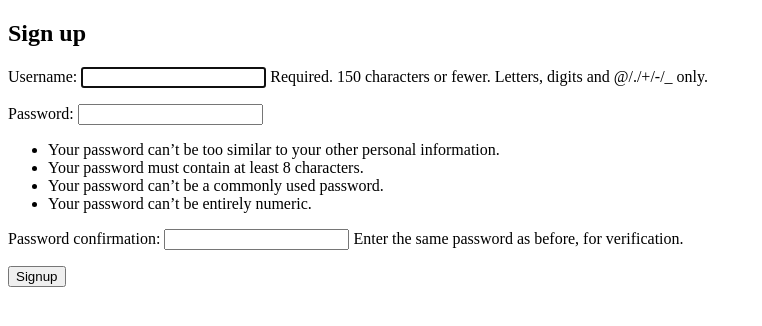
After one commit to Sherwoodwt/BandManager, a Django app: page /signup/ in a window 1280 px wide. The commit adds this page. Shown: the top 326 px of the page, without its empty margins (0-762 px from the left). Run offline with Django 3.2, Linux system fonts and the light colour scheme; parts of the project's set-up code (start-up, migrations or seed data) failed here and were passed over.

Commit message:
Added signup template, some wiring, but not 100% figured out. Should members even exist or should it just be users. If there are going to be multiple apps on the site (maybe a store), it might be easier to do like I have now with members. But how to link signup success to login then login to create member page?

```diff
--- a/bandsite/bandmanager/static/stylesheet.css
+++ b/bandsite/bandmanager/static/stylesheet.css
@@ -1,4 +1,4 @@
-.custom-round-box{
+.custom-round-box {
     width: 50px;
     height: 50px;
     border: 2px solid black;
--- a/bandsite/bandmanager/templates/base.html
+++ b/bandsite/bandmanager/templates/base.html
@@ -12,7 +12,7 @@
 
             <div class="jumbotron">
                 <div class="container">
-                    <h1><a href="{%url 'band'%}">{{band}}</a></h1>
+                    <h1 class="label title"><a href="{%url 'band'%}">{{band}}</a></h1>
 
                     <div class="pull-right">
                         <h4><a href="{%url 'logout'%}">logout</a></h4>
--- a/bandsite/bandmanager/templates/task.html
+++ b/bandsite/bandmanager/templates/task.html
@@ -41,7 +41,7 @@
         {%elif task.member == user.member%}
             {%if not task.completed%}
                 <a id="complete" class="btn btn-primary" href="{%url 'completeTask' task.id%}">Complete Task</a>
-                <a id="unassign" class="btn" href="{%url 'unassignTask' task.id%}">Unassign Task</a>
+                <a id="unassign" class="btn btn-default" href="{%url 'unassignTask' task.id%}">Unassign Task</a>
             {%endif%}
             <a id="delete" class="btn btn-danger" href="{%url 'deleteTask' task.id%}">Delete Task</a>
         {%endif%}
--- a/bandsite/bandmanager/urls.py
+++ b/bandsite/bandmanager/urls.py
@@ -7,6 +7,7 @@ from views import views, taskviews
 urlpatterns = [
 	url(r'^$', views.index, name='index'),
 	url(r'^band/$', views.band, name='band'),
+	url(r'^createmember/$', views.createmember, name='createmember'),
 	url(r'^tasklist/$', taskviews.tasklist, name='tasklist'),
 	url(r'^tasklist/filter/$', taskviews.filterTasklist, name='filterTasklist'),
 	url(r'^newtask/$', taskviews.newtask, name='newtask'),
@@ -17,5 +18,5 @@ urlpatterns = [
 	url(r'^unassignTask/(?P<task_id>[0-9]+)/$', taskviews.unassignTask, name='unassignTask'),
 	url(r'^deleteTask/(?P<task_id>[0-9]+)/$', taskviews.deleteTask, name='deleteTask'),
 	url(r'^makeComment/(?P<task_id>[0-9]+)/$', taskviews.makeComment, name='makeComment'),
-	url(r'^task/(?P<task_id>[0-9]+)/deleteComment/(?P<comment_id>[0-9]+)/$', taskviews.deleteComment, name='deleteComment')
+	url(r'^task/(?P<task_id>[0-9]+)/deleteComment/(?P<comment_id>[0-9]+)/$', taskviews.deleteComment, name='deleteComment'),
 ]
--- a/bandsite/bandmanager/views/views.py
+++ b/bandsite/bandmanager/views/views.py
@@ -20,3 +20,8 @@ def band(request):
 	members = band.member_set.filter(active=1)
 	context = {"band": band, "members": members}
 	return render(request, "band.html", context)
+
+
+@login_required(login_url='/login')
+def createmember(request):
+	return HttpResponse("made it bois")
--- a/bandsite/bandsite/settings.py
+++ b/bandsite/bandsite/settings.py
@@ -55,7 +55,7 @@ ROOT_URLCONF = 'bandsite.urls'
 TEMPLATES = [
     {
         'BACKEND': 'django.template.backends.django.DjangoTemplates',
-        'DIRS': [],
+        'DIRS': ["bandsite/templates"],
         'APP_DIRS': True,
         'OPTIONS': {
             'context_processors': [
--- /dev/null
+++ b/bandsite/bandsite/templates/signup.html
@@ -0,0 +1,14 @@
+<!DOCTYPE html>
+<html>
+    <head>
+        <title>Sign up</title>
+    </head>
+    <body>
+        <h2>Sign up</h2>
+        <form method="post">
+            {% csrf_token %}
+            {{ form.as_p }}
+            <button type="submit">Signup</button>
+        </form>
+    </body>
+</html>
--- a/bandsite/bandsite/urls.py
+++ b/bandsite/bandsite/urls.py
@@ -16,13 +16,19 @@ Including another URLconf
 from django.conf.urls import url, include
 from django.contrib import admin
 from django.contrib.auth.views import login, logout
+from django.views.generic.edit import CreateView
+from django.contrib.auth.forms import UserCreationForm
 
-## since band manager is the only app I will be using right now, I am going to default
-## my site url right to bandmanager
 
 urlpatterns = [
 	url(r'^bandmanager/', include('bandmanager.urls')),
     url(r'^admin/', admin.site.urls),
-    url(r'^login/$', login, name='login'),
-    url(r'^logout/$', logout, name='logout')
+    url(r'^login/$', login, {'template_name': 'login.html'}),
+    url(r'^logout/$', logout, name='logout'),
+    url(r'^signup/$', CreateView.as_view(
+        template_name='signup.html',
+        form_class=UserCreationForm,
+        success_url='/login/'
+    ), name='signup'),
+    url('^accounts/', include('django.contrib.auth.urls')),
 ]
```
Also changed, not shown: bandsite/bandmanager/templates/registration/login.html (deleted, +0 -15 lines), bandsite/bandsite/templates/login.html (added, +15 -0 lines), bandsite/bandsite/templates/logout.html (added), 4 other files.
